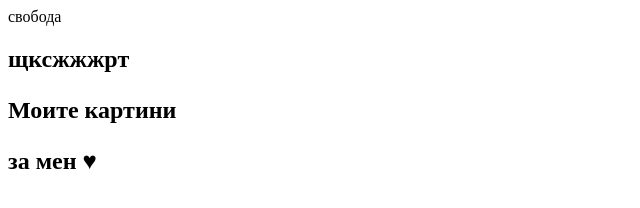
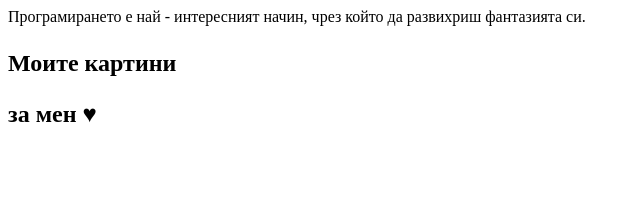
Before and after one commit to antoniaivalina/antoniaivalina.github.io, a plain HTML site: page index.html in a window 1280 px wide. Shown: the whole page, without its empty margins (0-640 px from the left). Drawn offline with Linux system fonts and the light colour scheme.

```diff
--- a/index.html
+++ b/index.html
@@ -2,13 +2,12 @@
 						<head>
 		<title>моята страница</title>
 								</head>
-								<body>свобода
+		<body> Програмирането е най - интересният начин, чрез който да развихриш фантазията си.
 
 								</body>
 								</html>
 <h2>
 
-щксжжжрт
 				<p>Моите картини </p>
 		 </p>
 				<strong> за мен
```
